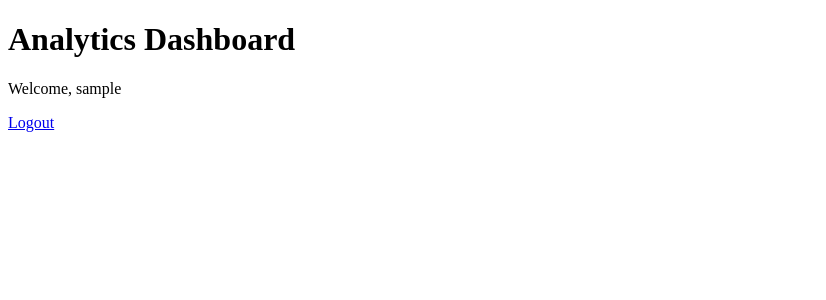
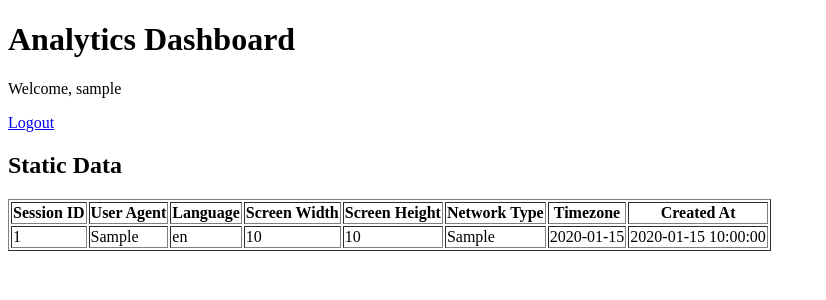
Before and after one commit to a-nguy4n/ah-nguyen-135, a PHP site: template hw3/reporting/app/views/dashboard.php in a window 1280 px wide. Shown: the top 300 px of the page, without its empty margins (0-826 px from the left). Run offline with PHP 8.4, Linux system fonts and the light colour scheme; the visitor is signed in with stand-in values (Sample User, id 1); the template is opened without the code that fills it: most values are stand-ins (such as "Sample title", 1, 10 or a date in 2020).

Commit message:
add static data to page

```diff
--- a/hw3/reporting/app/controllers/dashboardController.php
+++ b/hw3/reporting/app/controllers/dashboardController.php
@@ -4,5 +4,9 @@ if (empty($_SESSION['user'])) {
     exit;
 }
 
+require APP . '/models/staticData.php';
+$model = new staticData();
+$staticData = $model->getAll();
+
 require APP . '/views/dashboard.php';
 ?>
--- a/hw3/reporting/app/views/dashboard.php
+++ b/hw3/reporting/app/views/dashboard.php
@@ -1,3 +1,4 @@
+<!--
 <!DOCTYPE html>
 <html>
 <head><title>Dashboard</title></head>
@@ -7,3 +8,44 @@
     <a href="/logout">Logout</a>
 </body>
 </html>
+-->
+
+<!DOCTYPE html>
+<html>
+<head><title>Dashboard</title></head>
+<body>
+    <h1>Analytics Dashboard</h1>
+    <p>Welcome, <?= $_SESSION['user'] ?></p>
+    <a href="/logout">Logout</a>
+
+    <h2>Static Data</h2>
+    <table border="1">
+        <thead>
+            <tr>
+                <th>Session ID</th>
+                <th>User Agent</th>
+                <th>Language</th>
+                <th>Screen Width</th>
+                <th>Screen Height</th>
+                <th>Network Type</th>
+                <th>Timezone</th>
+                <th>Created At</th>
+            </tr>
+        </thead>
+        <tbody>
+            <?php foreach ($staticData as $row): ?>
+            <tr>
+                <td><?= $row['session_id'] ?></td>
+                <td><?= $row['user_agent'] ?></td>
+                <td><?= $row['language'] ?></td>
+                <td><?= $row['screen_width'] ?></td>
+                <td><?= $row['screen_height'] ?></td>
+                <td><?= $row['network_type'] ?></td>
+                <td><?= $row['timezone'] ?></td>
+                <td><?= $row['created_at'] ?></td>
+            </tr>
+            <?php endforeach; ?>
+        </tbody>
+    </table>
+</body>
+</html>
```
Also changed, not shown: hw3/reporting/app/models/staticData.php (added, +15 -0 lines).
